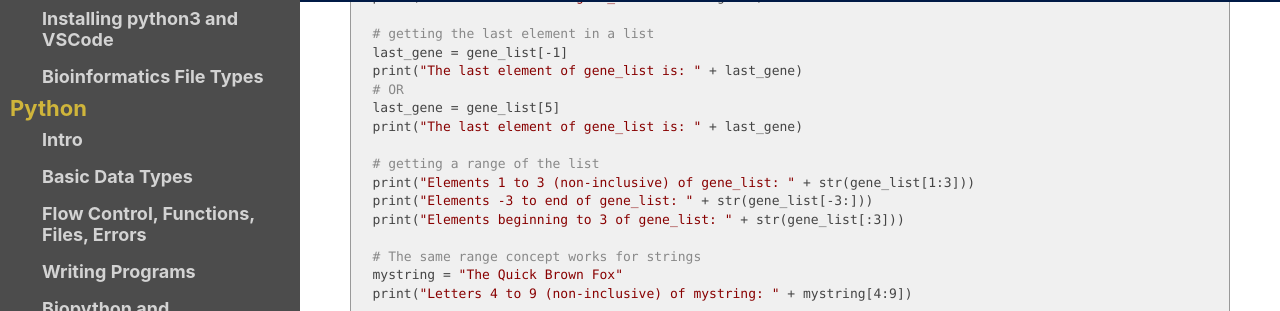
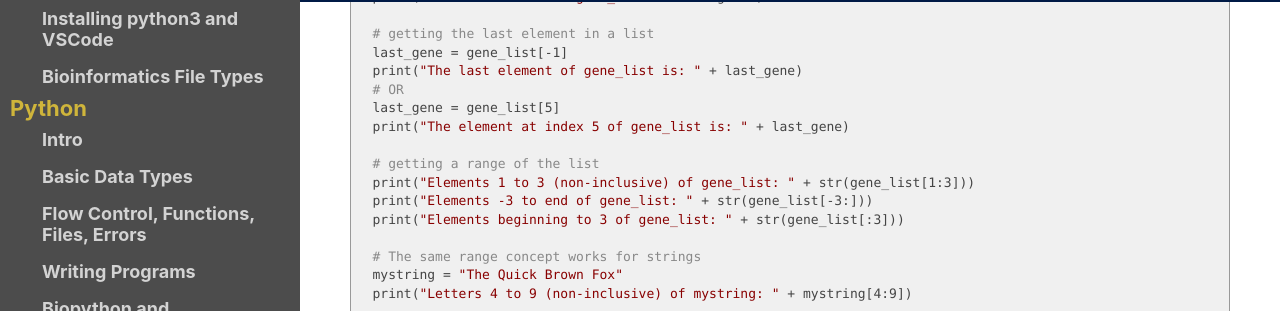
Before and after one commit to ucdavis-bioinformatics-training/2023-July-Introduction-To-Python-For-Bioinformatics, a Jekyll site: the page built from python/python2.md, in a window 1280 px wide and 900 px high, scrolled down 6653 px. Shown: the part 141-452 px from the top of the window. Built offline with Jekyll 4.4.1, drawn with Linux system fonts in a browser that asks for light colours; our own code applies the rules of GitHub Pages for plain Markdown files.

Commit message:
adding code

```diff
--- a/python/python2.md
+++ b/python/python2.md
@@ -254,7 +254,7 @@ last_gene = gene_list[-1]
 print("The last element of gene_list is: " + last_gene)
 # OR
 last_gene = gene_list[5]
-print("The last element of gene_list is: " + last_gene)
+print("The element at index 5 of gene_list is: " + last_gene)
 
 # getting a range of the list
 print("Elements 1 to 3 (non-inclusive) of gene_list: " + str(gene_list[1:3]))
```
